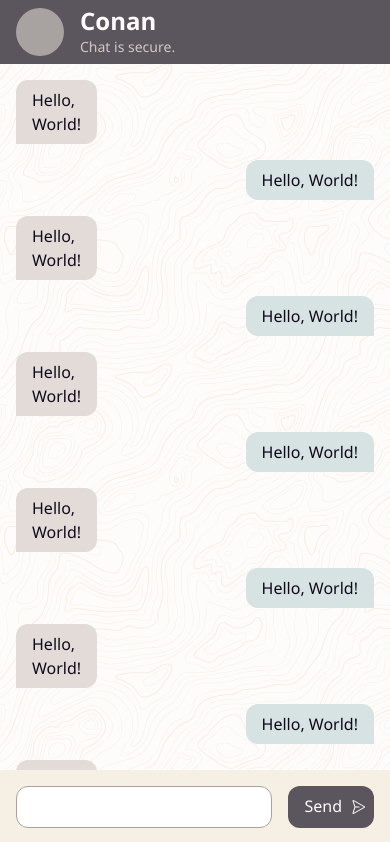
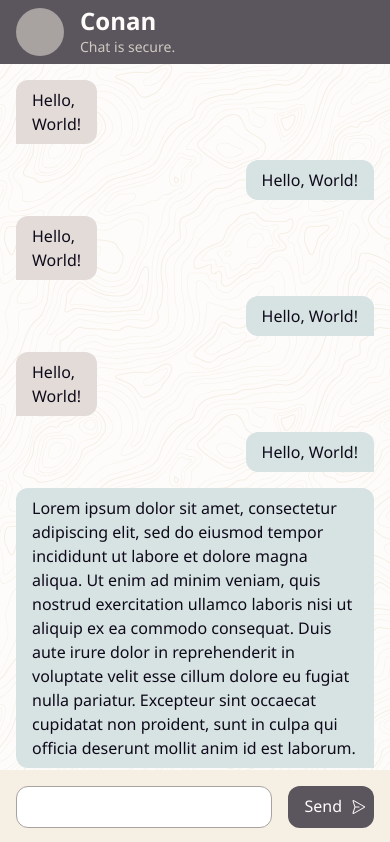
Before and after one commit to FelineJTD/secure-chat-kripto, a Svelte app in the folder client/: page / in a window 390 px wide. Shown: the top 842 px of the page. Built offline with nearby package versions, Linux system fonts and the light colour scheme.

Commit message:
fix: responsive

```diff
--- a/client/src/App.svelte
+++ b/client/src/App.svelte
@@ -17,12 +17,6 @@
         <ChatBubble isSelf message="Hello, World!" />
         <ChatBubble message={`Hello, \nWorld!`} />
         <ChatBubble isSelf message="Hello, World!" />
-        <ChatBubble message={`Hello, \nWorld!`} />
-        <ChatBubble isSelf message="Hello, World!" />
-        <ChatBubble message={`Hello, \nWorld!`} />
-        <ChatBubble isSelf message="Hello, World!" />
-        <ChatBubble message={`Hello, \nWorld!`} />
-        <ChatBubble isSelf message="Hello, World!" />
         <ChatBubble isSelf message="Lorem ipsum dolor sit amet, consectetur adipiscing elit, sed do eiusmod tempor incididunt ut labore et dolore magna aliqua. Ut enim ad minim veniam, quis nostrud exercitation ullamco laboris nisi ut aliquip ex ea commodo consequat. Duis aute irure dolor in reprehenderit in voluptate velit esse cillum dolore eu fugiat nulla pariatur. Excepteur sint occaecat cupidatat non proident, sunt in culpa qui officia deserunt mollit anim id est laborum." />
       </ChatContainer>
       <ChatInput />
--- a/client/src/lib/ChatContainer.svelte
+++ b/client/src/lib/ChatContainer.svelte
@@ -1,3 +1,3 @@
-<div class="max-w-[48rem] min-h-screen m-auto flex flex-col px-4 md:px-8 py-4 gap-4 relative">
+<div class="max-w-[48rem] flex-grow m-auto flex flex-col px-4 md:px-8 py-4 gap-4 relative">
   <slot />
 </div>
```
